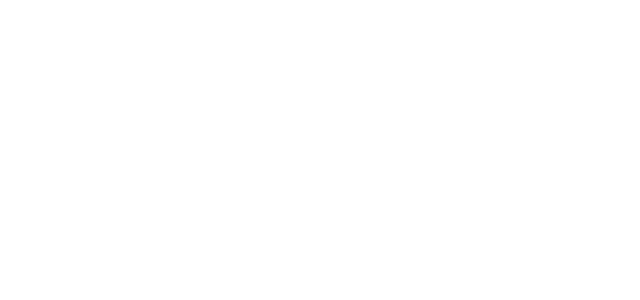
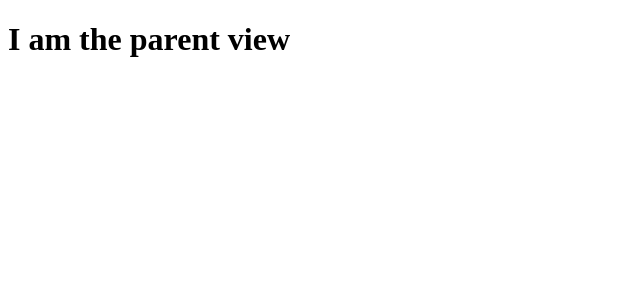
Before and after one commit to RyutaGoto/nuxt3-tutorial, a Nuxt app: page /parent in a window 1280 px wide. Shown: the top 300 px of the page, without its empty margins (0-640 px from the left). Built offline with nearby package versions, Linux system fonts and the light colour scheme.

Commit message:
sample for page meta

```diff
--- /dev/null
+++ b/client/pages/parent.vue
@@ -0,0 +1,6 @@
+<template>
+  <div>
+    <h1>I am the parent view</h1>
+    <NuxtPage :page-key="someKey" />
+  </div>
+</template>
--- /dev/null
+++ b/client/pages/parent/child.vue
@@ -0,0 +1,5 @@
+<script setup>
+definePageMeta({
+  key: (route) => route.fullPath,
+});
+</script>
```
